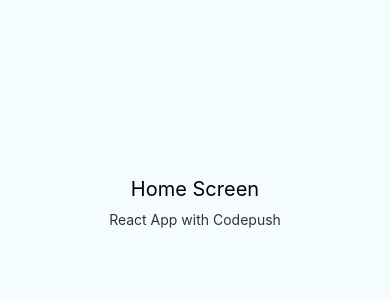
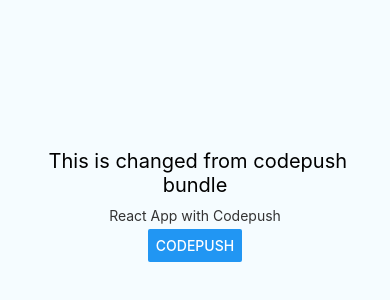
Before and after one commit to Abhishek-001/React-Native-OTA-updates, a React Native app: screen / in a window 390 px wide. Shown: the part 222-522 px from the top of the page. Built offline with nearby package versions, Linux system fonts and the light colour scheme.

Commit message:
codepush change 1.0

```diff
--- a/App.js
+++ b/App.js
@@ -8,16 +8,25 @@
 
 import React, {Component} from 'react';
 import {Platform, StyleSheet, Text, View, Button} from 'react-native';
+import codePush from "react-native-code-push";
 
 
 export default class App extends Component {
 
+  codePushSync(){
+    // codePush.sync({
+    //   updateDialog: true,
+    //   installMode: codePush.InstallMode.IMMEDIATE
+    // })
+  }
+
+
   render() {
     return (
       <View style={styles.container}>
-        <Text style={styles.welcome}> Home Screen </Text>
+        <Text style={styles.welcome}> This is changed from codepush bundle</Text>
         <Text style={styles.instructions}>React App with Codepush</Text>
-        {/* <Button title="CodePush" onPress={() => this.codePushSync() } /> */}
+        <Button title="CodePush" onPress={() => this.codePushSync() } />
       </View>
     );
   }
```
